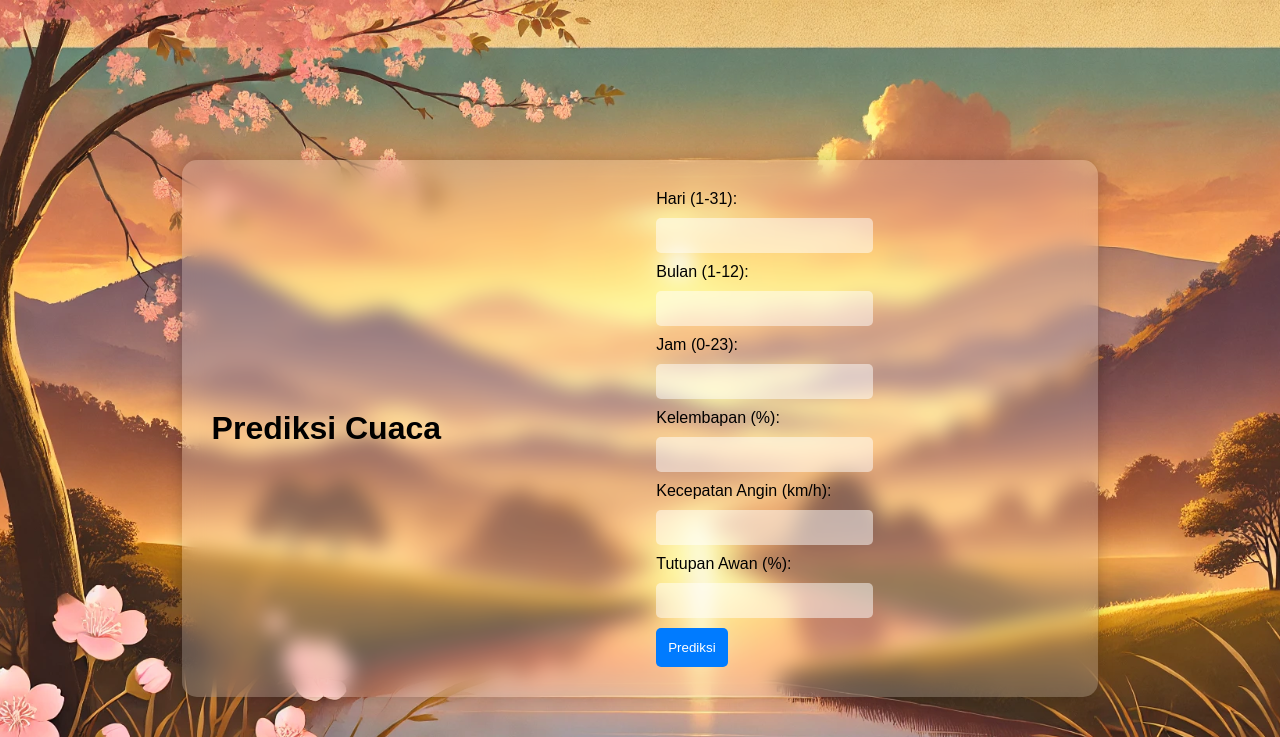
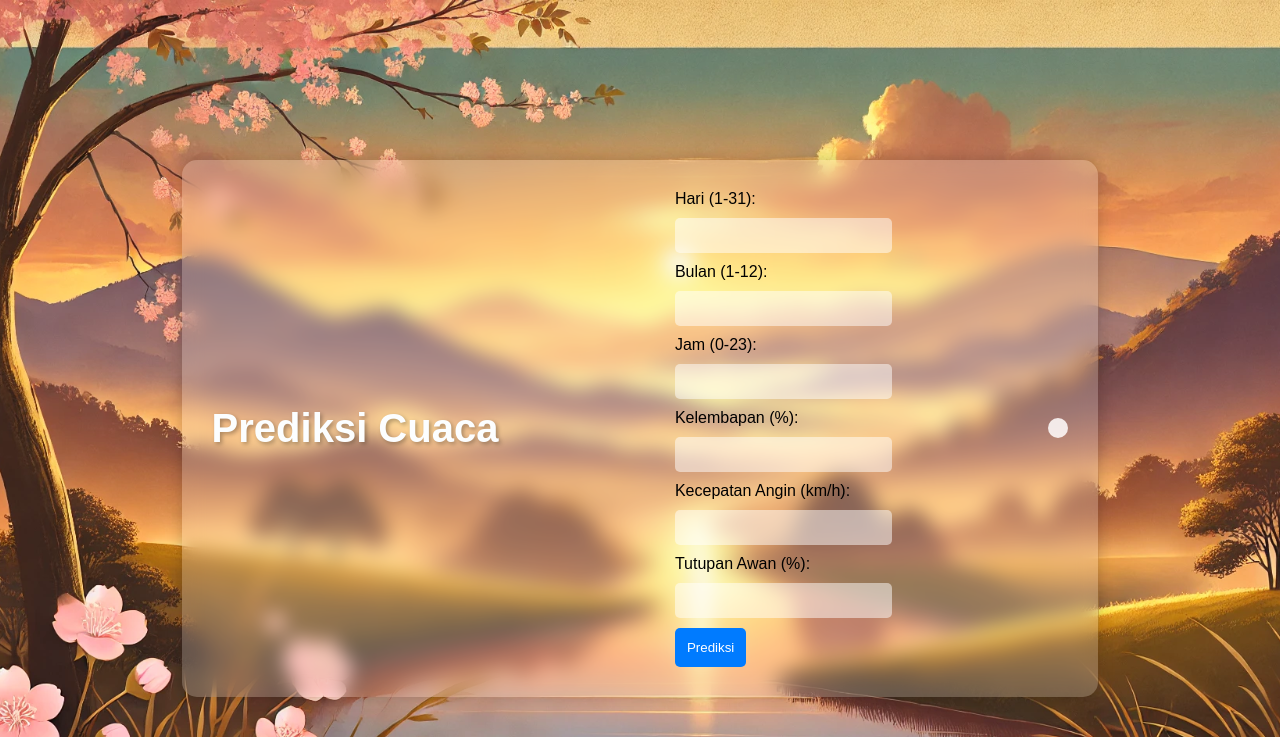
Before and after one commit to ophari/prediksi-cuaca, a Flask app: page / in a window 1280 px wide. Shown: the top 737 px of the page. Run offline with Flask 3, Linux system fonts and the light colour scheme; parts of the project's set-up code (start-up, migrations or seed data) failed here and were passed over.

Commit message:
stylish font

```diff
--- a/static/style.css
+++ b/static/style.css
@@ -8,7 +8,11 @@ body {
     background-size: cover;
     padding: 20px;
 }
-
+h1 {
+    color: #fcfeff; /* Ganti dengan warna yang diinginkan */
+    font-size: 2.5em; /* Atur ukuran sesuai keinginan */
+    text-shadow: 2px 2px 4px rgba(0, 0, 0, 0.3);
+}
 .container {
     display: flex;
     flex-direction: row;
@@ -75,6 +79,17 @@ button:hover {
     transform: scale(1.05);
 }
 
+#result {
+    font-size: 1.2em;
+    color: #ff5733; /* Ganti dengan warna yang diinginkan */
+    font-weight: bold;
+    background: rgba(255, 252, 252, 0.865); /* Tambahkan background untuk kejelasan */
+    padding: 10px;
+    border-radius: 10px;
+    text-align: center;
+}
+
+
 /* Media Query for Tablets */
 @media (max-width: 1024px) {
     .container {
```
